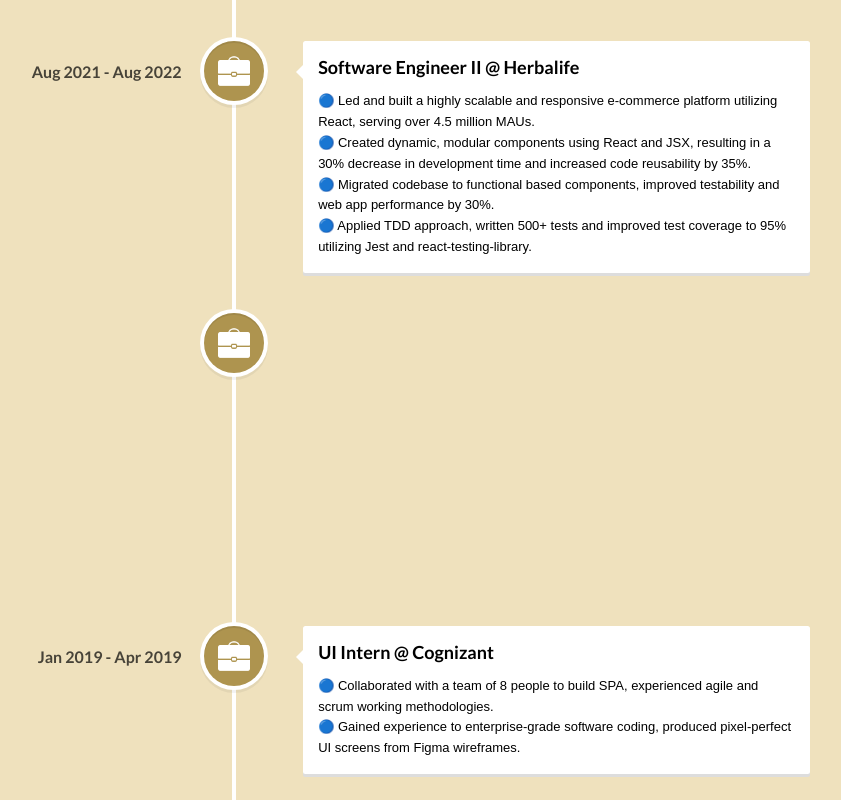
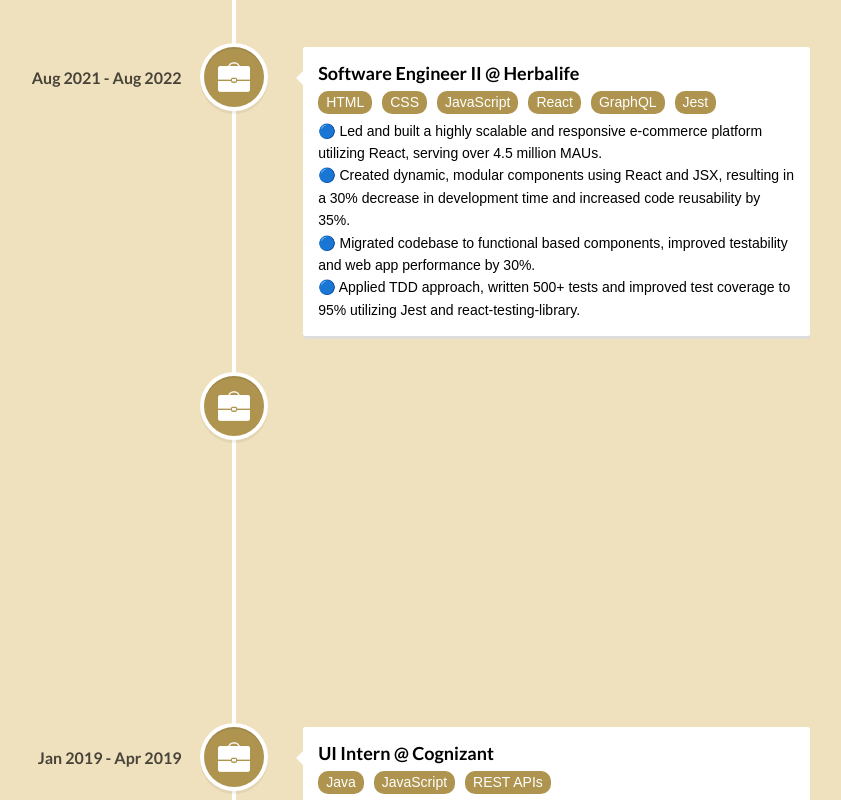
Before and after one commit to vinaylamba9/portfolio, a React (Vite) app: page / in a window 1280 px wide. Shown: the part 1800-2600 px from the top of the page, without its empty margins (406-1247 px from the left). Built offline with nearby package versions, Linux system fonts and the light colour scheme.

Commit message:
added highlight skills to exp. section

```diff
--- a/src/Experience.jsx
+++ b/src/Experience.jsx
@@ -10,6 +10,9 @@ import workIcon from './assets/images/work1.png';
 import hourGlass from './assets/images/hourglass32.png';
 import {
   COURSES,
+  CTS_INTERN_TECH,
+  CTS_TECH,
+  HERBALIFE_TECH,
   WORK_EXP_COGNIZANT,
   WORK_EXP_HERBALIFE,
   WORK_EXP_INTERN,
@@ -67,7 +70,14 @@ const Experience = () => {
             Software Engineer II @ Herbalife
           </h3>
           <h4 className='vertical-timeline-element-subtitle'></h4>
-
+          <p
+            style={{ marginTop: '5px', marginBottom: '-10px' }}
+            className='vertical-timeline-element-details highlight-container'
+          >
+            {HERBALIFE_TECH.map((tech, index) => (
+              <HighLight key={index} course={tech} />
+            ))}
+          </p>
           <p className='vertical-timeline-element-details'>
             {WORK_EXP_HERBALIFE.split('•').map((line) => {
               return (
@@ -96,7 +106,14 @@ const Experience = () => {
             Software Engineer @ Cognizant
           </h3>
           <h4 className='vertical-timeline-element-subtitle'></h4>
-
+          <p
+            style={{ marginTop: '5px', marginBottom: '-10px' }}
+            className='vertical-timeline-element-details highlight-container'
+          >
+            {CTS_TECH.map((tech, index) => (
+              <HighLight key={index} course={tech} />
+            ))}
+          </p>
           <p className='vertical-timeline-element-details'>
             {WORK_EXP_COGNIZANT.split('•').map((line) => {
               return (
@@ -124,7 +141,14 @@ const Experience = () => {
             UI Intern @ Cognizant
           </h3>
           <h4 className='vertical-timeline-element-subtitle'></h4>
-
+          <p
+            style={{ marginTop: '5px', marginBottom: '-10px' }}
+            className='vertical-timeline-element-details highlight-container'
+          >
+            {CTS_INTERN_TECH.map((tech, index) => (
+              <HighLight key={index} course={tech} />
+            ))}
+          </p>
           <p className='vertical-timeline-element-details'>
             {WORK_EXP_INTERN.split('•').map((line) => {
               return (
--- a/src/Header.jsx
+++ b/src/Header.jsx
@@ -18,8 +18,8 @@ const Header = () => {
         aria-label='View source on GitHub'
       >
         <svg
-          width='90'
-          height='90'
+          width='70'
+          height='70'
           viewBox='0 0 250 250'
           style={{
             fill: 'rgb(0, 0, 0)',
--- a/src/constant.js
+++ b/src/constant.js
@@ -20,6 +20,17 @@ export const COURSES = [
   'Machine Learning',
   'Pattern Recognition',
 ];
+
+export const HERBALIFE_TECH = [
+  'HTML',
+  'CSS',
+  'JavaScript',
+  'React',
+  'GraphQL',
+  'Jest',
+];
+export const CTS_TECH = ['React', 'Java', 'Spring Boot', 'TypeScript'];
+export const CTS_INTERN_TECH = ['Java', 'JavaScript', 'REST APIs'];
 
 export const SkillSection = [
   {
--- a/src/styles/experience.scss
+++ b/src/styles/experience.scss
@@ -17,7 +17,7 @@
   }
   .vertical-timeline-element-details {
     font-family: sans-serif;
-    font-size: 1.3rem;
+    font-size: 1.4rem;
     font-weight: 400;
   }
   .highlight-container {
```
